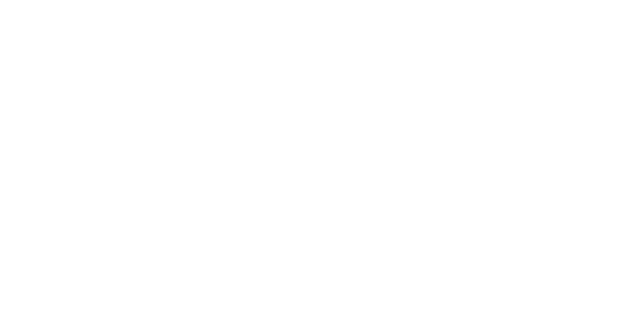
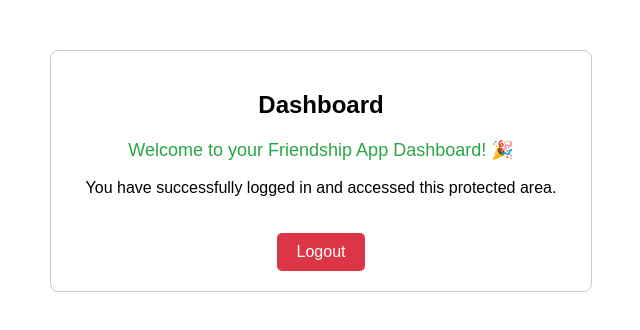
Before and after one commit to Nina-Fayazi/Friendship-Website, a React app in the folder frontend/: page /dashboard in a window 1280 px wide. Before the commit this address had no page. Shown: the top 330 px of the page, without its empty margins (319-959 px from the left). Built offline with nearby package versions, Linux system fonts and the light colour scheme; the HTML template or start-up script is replaced by a standard one.

Commit message:
feat: add dashboard page and logout functionality

```diff
--- a/frontend/src/App.jsx
+++ b/frontend/src/App.jsx
@@ -2,6 +2,7 @@
 import { BrowserRouter as Router, Routes, Route, Navigate } from 'react-router-dom';
 import Register from './pages/Register';
 import Login from './pages/Login';
+import Dashboard from './pages/Dashboard';
 
 function App() {
   return (
@@ -13,6 +14,7 @@
 
         <Route path="/register" element={<Register />} />
         <Route path="/login" element={<Login />} />
+        <Route path="/dashboard" element={<Dashboard />} />
       </Routes>
     </Router>
   );
--- /dev/null
+++ b/frontend/src/pages/Dashboard.jsx
@@ -0,0 +1,30 @@
+import React from 'react';
+import { useNavigate } from 'react-router-dom';
+
+function Dashboard() {
+  const navigate = useNavigate();
+
+  const handleLogout = () => {
+
+    localStorage.removeItem('token');
+
+    navigate('/login');
+  };
+
+  return (
+    <div style={{ maxWidth: '500px', margin: '50px auto', padding: '20px', border: '1px solid #ccc', borderRadius: '8px', fontFamily: 'Arial, sans-serif', textAlign: 'center' }}>
+      <h2>Dashboard</h2>
+      <p style={{ fontSize: '18px', color: '#28a745' }}>Welcome to your Friendship App Dashboard! 🎉</p>
+      <p>You have successfully logged in and accessed this protected area.</p>
+
+      <button
+        onClick={handleLogout}
+        style={{ marginTop: '20px', padding: '10px 20px', backgroundColor: '#dc3545', color: 'white', border: 'none', borderRadius: '5px', cursor: 'pointer', fontSize: '16px' }}
+      >
+        Logout
+      </button>
+    </div>
+  );
+}
+
+export default Dashboard;
--- a/frontend/src/pages/Login.jsx
+++ b/frontend/src/pages/Login.jsx
@@ -18,9 +18,12 @@
     e.preventDefault();
     try {
       const response = await axios.post('http://localhost:8000/api/auth/login', formData);
-      setMessage('Login successful!');
+     setMessage('Login successful! Redirecting...');
+      localStorage.setItem('token', response.data.token);
 
-      localStorage.setItem('token', response.data.token);
+      setTimeout(() => {
+        navigate('/dashboard');
+      }, 1000);
 
     } catch (error) {
       setMessage(error.response?.data?.message || 'Invalid email or password!');
```
